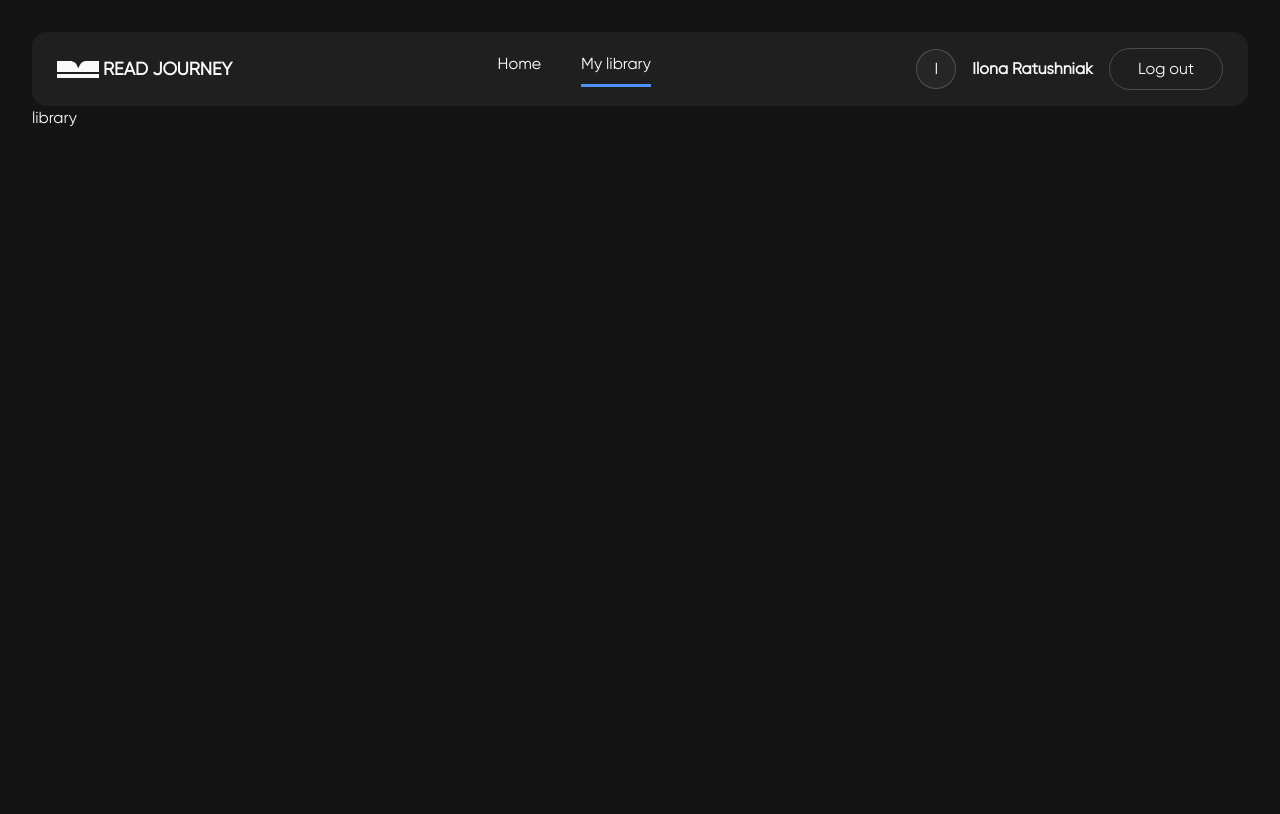
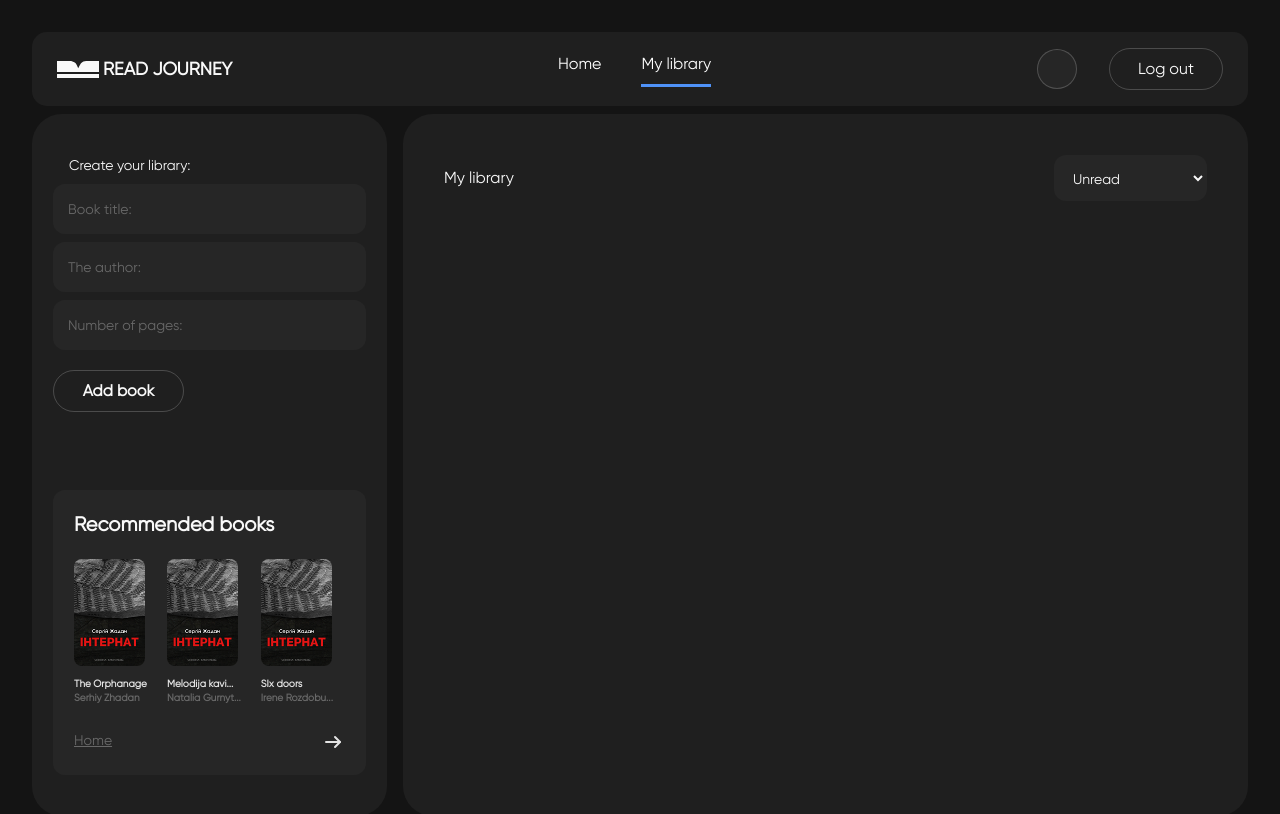
Before and after one commit to Hezaarfenn/Read-Journey, a React (Vite) app: page /library in a window 1280 px wide. Shown: the top 814 px of the page. Built offline with nearby package versions, Linux system fonts and the light colour scheme; no server answers.

Commit message:
recommended

```diff
--- a/src/components/Header/Header.jsx
+++ b/src/components/Header/Header.jsx
@@ -1,5 +1,5 @@
 import { useState } from "react";
-import { useDispatch } from "react-redux";
+import { useDispatch, useSelector } from "react-redux";
 import { useNavigate } from "react-router-dom";
 import { logoutUser } from "../../redux/auth/authSlice";
 import { NavLink } from "react-router-dom";
@@ -11,6 +11,8 @@ const Header = () => {
   const [isLogoutOpen, setIsLogoutOpen] = useState(false);
   const dispatch = useDispatch();
   const navigate = useNavigate();
+
+  const user = useSelector((state) => state.auth.user);
 
   const handleLogout = async () => {
     try {
@@ -26,7 +28,7 @@ const Header = () => {
 
   return (
     <>
-      <section className="flex justify-between p-6 border border-transparent bg-[#1F1F1F] w-[1216px] h-[74px] rounded-[15px]">
+      <header className="flex justify-between p-6 border border-transparent bg-[#1F1F1F] w-full h-[74px] rounded-[15px]">
         <div className="flex items-center gap-1">
           <svg width="42" height="17" className="">
             <use href="/sprite.svg#icon-Frame-8" />
@@ -60,10 +62,12 @@ const Header = () => {
 
         <div className="flex items-center gap-4">
           <div className="w-[40px] h-[40px] text-[#F9F9F9] border border-[#F9F9F9]/20 rounded-full bg-[#262626] text-[16px] flex items-center justify-center ">
-            I
+            {user?.name
+              ? user.displayName.charAt(0).toUpperCase()
+              : user?.email.charAt(0).toUpperCase()}
           </div>
           <div className="text-[16px] font-bold text-[#F9F9F9]">
-            Ilona Ratushniak
+            {user?.displayName || user?.email}
           </div>
           <button
             onClick={() => setIsLogoutOpen(true)}
@@ -72,7 +76,7 @@ const Header = () => {
             Log out
           </button>
         </div>
-      </section>
+      </header>
 
       {isLogoutOpen && (
         <BaseModal
--- /dev/null
+++ b/src/components/MyLibrary/MyLibrary.jsx
@@ -0,0 +1,103 @@
+const MyLibrary = () => {
+  return (
+    <section className="flex gap-4 mt-2">
+      {/* Left Sidebar */}
+      <div className="flex flex-col border rounded-[30px] border-transparent bg-[#1F1F1F] py-10 px-5">
+        {/* Create your library */}
+        <div>
+          <p className="ml-4 text-[14px] font-medium text-[#F9F9F9]">
+            Create your library:
+          </p>
+          <div className="flex flex-1/3 flex-col gap-2 mt-2">
+            <input
+              type="text"
+              placeholder="Book title:"
+              className="w-[313px] h-[50px] border rounded-xl border-transparent bg-[#262626] p-3.5 text-[#F9F9F9] text-sm font-medium placeholder:text-[#686868]"
+            />
+            <input
+              type="text"
+              placeholder="The author:"
+              className="w-[313px] h-[50px] border rounded-xl border-transparent bg-[#262626] p-3.5 text-[#F9F9F9] text-sm font-medium placeholder:text-[#686868]"
+            />
+            <input
+              type="text"
+              placeholder="Number of pages:"
+              className="w-[313px] h-[50px] border rounded-xl border-transparent bg-[#262626] p-3.5 text-[#F9F9F9] text-sm font-medium placeholder:text-[#686868]"
+            />
+          </div>
+          <button className="w-[131px] h-[42px] border rounded-[30px] border-[#F9F9F9]/20 text-[#F9F9F9] text-[16px] font-bold mt-5 cursor-pointer">
+            Add book
+          </button>
+        </div>
+
+        {/* Recommended books */}
+        <div className="w-[313px] border border-transparent rounded-xl bg-[#262626] p-5 mt-[78px]">
+          <h2 className="text-xl font-bold">Recommended books</h2>
+
+          <ul className="w-full flex gap-5 mt-5">
+            <li className="flex flex-col gap-3 items-start">
+              <img
+                src="/img/image 1.png"
+                alt="Book 1"
+                className="w-[71px] h-[107px] rounded-lg"
+              />
+              <div className="font-bold text-[10px]/[12px] flex flex-col gap-0.5">
+                <p className="text-[#E3E3E3]">The Orphanage</p>
+                <p className="text-[#686868]">Serhiy Zhadan</p>
+              </div>
+            </li>
+
+            <li className="flex flex-col gap-3 items-start">
+              <img
+                src="/img/image 1.png"
+                alt="Book 1"
+                className="w-[71px] h-[107px] rounded-lg"
+              />
+              <div className="font-bold text-[10px]/[12px] flex flex-col gap-0.5">
+                <p className="text-[#E3E3E3]">Melodіja kavi...</p>
+                <p className="text-[#686868]">Natalia Gurnyt...</p>
+              </div>
+            </li>
+
+            <li className="flex flex-col gap-3 items-start">
+              <img
+                src="/img/image 1.png"
+                alt="Book 1"
+                className="w-[71px] h-[107px] rounded-lg"
+              />
+              <div className="font-bold text-[10px]/[12px] flex flex-col gap-0.5">
+                <p className="text-[#E3E3E3]">SIx doors</p>
+                <p className="text-[#686868]">Irene Rozdobu...</p>
+              </div>
+            </li>
+          </ul>
+
+          <a
+            href="/recommended"
+            className="mt-[26px] flex justify-between text-[#686868] text-[14px] font-medium cursor-pointer underline hover:text-[#F9F9F9]/50"
+          >
+            <span>Home</span>
+            <svg width="24" height="24">
+              <use href="/sprite.svg#icon-log-in" />
+            </svg>
+          </a>
+        </div>
+      </div>
+
+      {/* Main Content */}
+      <div className="flex flex-1 flex-col gap-2 border rounded-[30px] border-transparent bg-[#1F1F1F] p-10">
+        <div className="flex justify-between items-center mb-5">
+          <h1>My library</h1>
+          <select className="w-[153px] h-[46px] border rounded-xl border-transparent bg-[#262626] p-3.5 text-[#F9F9F9] text-sm font-medium placeholder:text-[#686868]">
+            <option value="all">Unread</option>
+            <option value="all">In progress</option>
+            <option value="all">Done</option>
+            <option value="all">All books</option>
+          </select>
+        </div>
+      </div>
+    </section>
+  );
+};
+
+export default MyLibrary;
--- /dev/null
+++ b/src/components/Recommended/Recommended.jsx
@@ -0,0 +1,86 @@
+const Recommended = () => {
+  return (
+    <section className="flex gap-4 mt-2">
+      {/* Left Sidebar */}
+      <div className="flex flex-col border rounded-[30px] border-transparent bg-[#1F1F1F] py-10 px-5">
+        {/* Filter */}
+        <div>
+          <p className="ml-4 text-[14px] font-medium text-[#F9F9F9]">
+            Filters:
+          </p>
+          <div className="flex flex-1/3 flex-col gap-2 mt-2">
+            <input
+              type="text"
+              placeholder="Book title:"
+              className="w-[313px] h-[50px] border rounded-xl border-transparent bg-[#262626] p-3.5 text-[#F9F9F9] text-sm font-medium placeholder:text-[#686868]"
+            />
+            <input
+              type="text"
+              placeholder="The author:"
+              className="w-[313px] h-[50px] border rounded-xl border-transparent bg-[#262626] p-3.5 text-[#F9F9F9] text-sm font-medium placeholder:text-[#686868]"
+            />
+          </div>
+          <button className="w-[122px] h-[42px] border rounded-[30px] border-[#F9F9F9]/20 text-[#F9F9F9] text-[16px] font-bold mt-5 cursor-pointer">
+            To apply
+          </button>
+        </div>
+
+        {/* Workout */}
+        <div className="w-[313px] border border-transparent rounded-xl bg-[#262626] p-5 mt-5">
+          <h2 className="text-xl font-bold">Start your workout</h2>
+
+          <ul className="flex flex-col gap-5 mt-10">
+            <li className="flex gap-3 items-start">
+              <span className="w-[44px] h-[44px] text-[#1F1F1F] border border-transparent rounded-full bg-[#F9F9F9] text-xl font-bold flex items-center justify-center">
+                1
+              </span>
+              <p className="w-[197px] text-[#686868] text-[14px] font-medium">
+                <span className="text-[#F9F9F9] font-medium text-[14px]">
+                  Create a personal library:
+                </span>{" "}
+                add the books you intend to read to it.
+              </p>
+            </li>
+
+            <li className="flex gap-3 items-start">
+              <span className="w-[44px] h-[44px] text-[#1F1F1F] border border-transparent rounded-full bg-[#F9F9F9] text-xl font-bold flex items-center justify-center">
+                2
+              </span>
+              <p className="w-[197px] text-[#686868] text-[14px] font-medium">
+                <span className="text-[#F9F9F9] font-medium text-[14px]">
+                  Create your first workout:
+                </span>{" "}
+                define a goal, choose a period, start training.
+              </p>
+            </li>
+          </ul>
+
+          <a
+            href="/library"
+            className="mt-[26px] flex justify-between text-[#686868] text-[14px] font-medium cursor-pointer underline hover:text-[#F9F9F9]/50"
+          >
+            <span>My library</span>
+            <svg width="24" height="24">
+              <use href="/sprite.svg#icon-log-in" />
+            </svg>
+          </a>
+        </div>
+
+        <div className="flex gap-3.5 items-center w-[313px] border border-transparent rounded-xl bg-[#262626] p-5 mt-5">
+          <img src="/img/book.png" alt="Book" className="w-10 h-10" />
+          <p className="text-[#686868] text-[14px] font-medium">
+            "Books are <span className="text-[#F9F9F9]">windows</span> to the
+            world, and reading is a journey into the unknown."
+          </p>
+        </div>
+      </div>
+
+      {/* Main Content */}
+      <div className="flex flex-1 flex-col gap-2 border rounded-[30px] border-transparent bg-[#1F1F1F] p-10">
+        <h2>Recomended</h2>
+      </div>
+    </section>
+  );
+};
+
+export default Recommended;
--- /dev/null
+++ b/src/pages/HomePage/HomePage.jsx
@@ -0,0 +1,13 @@
+import Header from "../../components/Header/Header";
+import Recommended from "../../components/Recommended/Recommended";
+
+const HomePage = () => {
+  return (
+    <div>
+      <Header />
+      <Recommended />
+    </div>
+  );
+};
+
+export default HomePage;
--- a/src/pages/LibraryPage/LibraryPage.jsx
+++ b/src/pages/LibraryPage/LibraryPage.jsx
@@ -1,10 +1,11 @@
 import Header from "../../components/Header/Header";
+import MyLibrary from "../../components/MyLibrary/MyLibrary";
 
 const LibraryPage = () => {
   return (
     <div>
       <Header />
-      <div>library</div>
+      <MyLibrary />
     </div>
   );
 };
--- a/src/pages/RecommendedPage/RecommendedPage.jsx
+++ /dev/null
@@ -1,11 +0,0 @@
-import Header from "../../components/Header/Header";
-
-const RecommendedPage = () => {
-  return (
-    <div>
-      <Header />
-    </div>
-  );
-};
-
-export default RecommendedPage;
--- a/src/routers/AppRoutes.jsx
+++ b/src/routers/AppRoutes.jsx
@@ -4,9 +4,7 @@ import Loader from "../components/Loader/Loader";
 
 const RegisterPage = lazy(() => import("../pages/RegisterPage/RegisterPage"));
 const LoginPage = lazy(() => import("../pages/LoginPage/LoginPage"));
-const RecommendedPage = lazy(
-  () => import("../pages/RecommendedPage/RecommendedPage"),
-);
+const HomePage = lazy(() => import("../pages/HomePage/HomePage"));
 const LibraryPage = lazy(() => import("../pages/LibraryPage/LibraryPage"));
 const NotFoundPage = lazy(() => import("../pages/NotFoundPage/NotFoundPage"));
 
@@ -17,7 +15,7 @@ export const AppRoutes = () => {
         <Route path="/" element={<Navigate to="/login" replace />} />
         <Route path="/register" element={<RegisterPage />} />
         <Route path="/login" element={<LoginPage />} />
-        <Route path="/recommended" element={<RecommendedPage />} />
+        <Route path="/recommended" element={<HomePage />} />
         <Route path="/library" element={<LibraryPage />} />
         <Route path="*" element={<NotFoundPage />} />
       </Routes>
```
Also changed, not shown: public/img/book.png (added), public/img/image 1.png (added).
